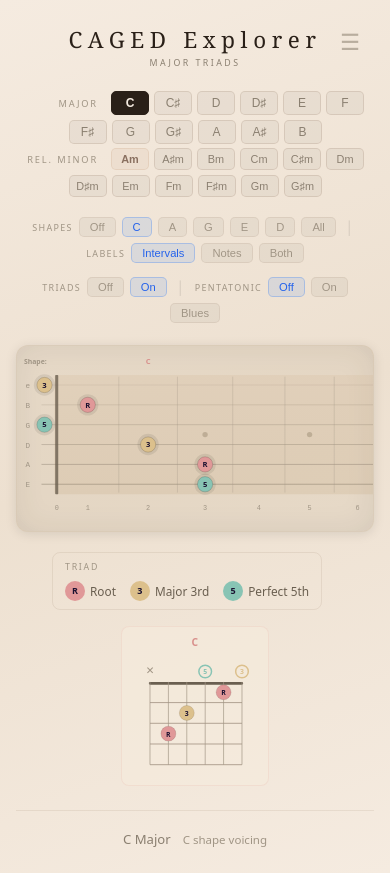
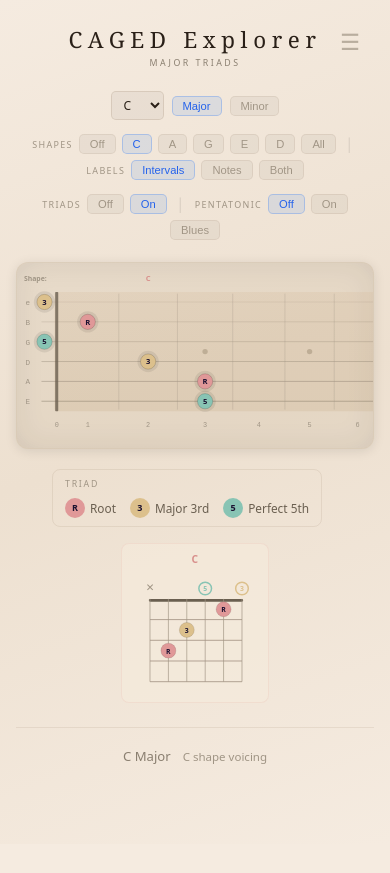
Before and after one commit to tartansandal/caged-explorer, a React (Vite) app: page / in a window 390 px wide. After the commit the page ends 844 px from the top, so only its background shows below. Built offline with nearby package versions, Linux system fonts and the light colour scheme.

Commit message:
feat: mobile key selector with dropdown

```diff
--- a/src/App.jsx
+++ b/src/App.jsx
@@ -783,6 +783,28 @@ export default function CAGEDExplorer() {
           {subtitle}
         </p>
 
+        {isMobile ? (
+          /* Mobile Key Selector: dropdown + Major/Minor toggle */
+          <div style={{ display: "flex", alignItems: "center", justifyContent: "center", gap: 8, marginBottom: 14 }}>
+            <select
+              className="caged-select"
+              value={keyIndex}
+              onChange={e => { setKeyIndex(Number(e.target.value)); }}
+              style={{ background: theme.bg.btnOff, color: theme.text.primary, border: `1px solid ${theme.border.light}` }}
+            >
+              {NOTES.map((n, i) => (
+                <option key={i} value={i}>{isMinorKey ? NOTES[(i + 9) % 12] + "m" : n}</option>
+              ))}
+            </select>
+            <ToggleButton label="Major" active={!isMinorKey}
+              onClick={() => { setIsMinorKey(false); if (!advancedMode) { setTriadQuality("major"); setPentaQuality("major"); } }}
+              theme={theme} />
+            <ToggleButton label="Minor" active={isMinorKey}
+              onClick={() => { setIsMinorKey(true); if (!advancedMode) { setTriadQuality("minor"); setPentaQuality("minor"); } }}
+              theme={theme} />
+          </div>
+        ) : (
+          <>
             {/* Key Selector: Major Row */}
             <div style={STYLE.keyRow(4)}>
               <span style={STYLE.rowLabel}>Major</span>
@@ -810,6 +832,8 @@ export default function CAGEDExplorer() {
                 );
               })}
             </div>
+          </>
+        )}
 
         {/* Shapes + Labels */}
         <div style={STYLE.optionRow(14)}>
--- a/src/index.css
+++ b/src/index.css
@@ -47,3 +47,12 @@ body {
   background: rgba(0,0,0,0.15);
   border-radius: 4px;
 }
+
+/* Mobile select dropdowns */
+.caged-select {
+  font-size: 0.75rem;
+  padding: 4px 8px;
+  border-radius: 5px;
+  cursor: pointer;
+  font-family: system-ui, -apple-system, 'Segoe UI', sans-serif;
+}
```
Lines whose indentation alone changed are shown as unchanged.
